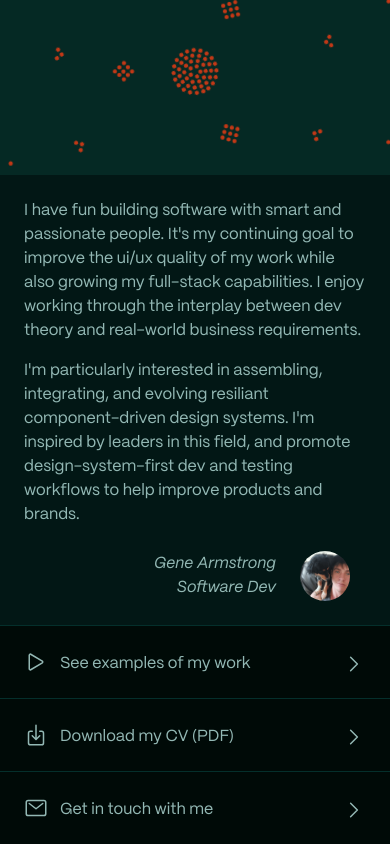
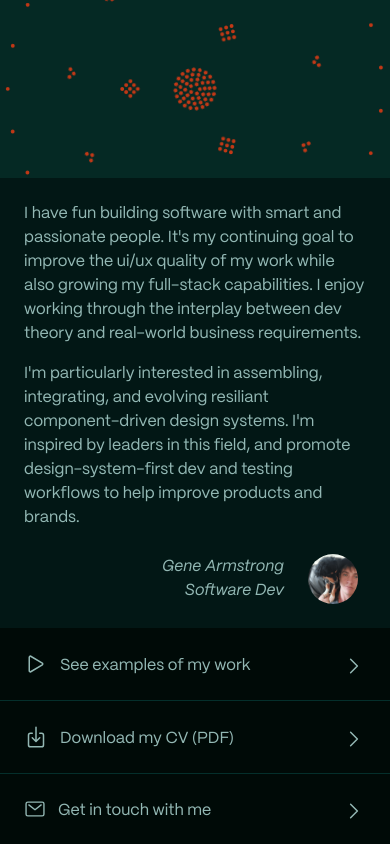
Before and after one commit to ggarmstrong/ggarmstrong.github.io, a SvelteKit app: page / in a window 390 px wide. Built offline with nearby package versions, Linux system fonts and the light colour scheme.

Commit message:
responsive touchups

```diff
--- a/src/lib/components/IconMail.svelte
+++ b/src/lib/components/IconMail.svelte
@@ -1,4 +1,4 @@
-<svg width="24px" height="24px" viewBox="0 0 512 512">
+<svg width="22px" height="22px" viewBox="0 0 512 512">
 	<rect
 		x="48"
 		y="96"
--- a/src/lib/theme/theme-variables.ts
+++ /dev/null
@@ -1,6 +0,0 @@
-module.exports = {
-	environmentVariables: {
-		'--breakpoint-md': '640px',
-		'--breakpoint-lg': '1024px',
-	}
-};
--- a/src/routes/+layout.svelte
+++ b/src/routes/+layout.svelte
@@ -77,7 +77,10 @@
 	}
 
 	:global(h1) {
-		font-size: 4rem;
+		font-size: 3rem;
+		@media (min-width: 640px) {
+			font-size: 4rem;
+		}
 	}
 
 	:global(p) {
@@ -91,10 +94,12 @@
 	main {
 		display: flex;
 		flex-direction: column-reverse;
+		justify-content: flex-end;
 		height: 100%;
 
-		@media (min-width: 640px) {
+		@media (min-width: 960px) {
 			flex-direction: row;
+			justify-content: flex-start;
 		}
 	}
 </style>
--- a/src/routes/+page.svelte
+++ b/src/routes/+page.svelte
@@ -27,6 +27,7 @@
 
 <div class="content">
 	<div class="intro">
+		<div class="intro-inner">
 			<p>
 				I have fun building software with smart and passionate people. It's my continuing goal to
 				improve the ui/ux quality of my work while also growing my full-stack capabilities. I enjoy
@@ -46,6 +47,7 @@
 					<img src="/ggarmstrong-avatar.png" />
 				</div>
 			</address>
+		</div>
 	</div>
 	<ul>
 		<li>
@@ -69,8 +71,8 @@
 	</ul>
 </div>
 <div class="image">
-	<div class="image-inner">
-		<svg width="100%" height="100%" viewBox="0 0 {imageSize} {imageSize}">
+	<!-- <div class="image-inner"> -->
+	<svg viewBox="0 0 {imageSize} {imageSize}" preserveAspectRatio="xMidyMid slice">
 		{#each Array(centerOrbits) as _, centerOrbitIndex}
 			<circle
 				class="orbit orbit-center"
@@ -101,7 +103,7 @@
 			</g>
 		{/each}
 	</svg>
-	</div>
+	<!-- </div> -->
 </div>
 
 <style lang="scss">
@@ -119,10 +121,7 @@
 		display: flex;
 		flex-direction: column;
 		height: 100%;
-		@media (min-width: 640px) {
-			min-width: 480px;
-			width: 40%;
-		}
+		min-width: 40%;
 	}
 
 	.intro {
@@ -132,13 +131,18 @@
 		display: flex;
 		flex-direction: column;
 		justify-content: center;
+		align-items: center;
+	}
+
+	.intro-inner {
+		max-width: 640px;
 	}
 
 	address {
 		display: flex;
 		justify-content: flex-end;
 		padding-top: 1.5rem;
-		padding-right: 1rem;
+		padding-right: 0.5rem;
 		align-items: center;
 	}
 
@@ -176,19 +180,28 @@
 		list-style: none;
 	}
 
-	li a {
+	li {
+		border-style: solid;
+		border-color: var(--theme-color-teal-500);
+		border-width: 0;
+		border-top-width: 1px;
+		width: 100%;
+		a {
 			display: flex;
 			// font-weight: bold;
 			text-decoration: none;
 			padding: 1.5rem var(--theme-padding) 1.25rem;
-		border-style: solid;
-		border-color: var(--theme-color-teal-500);
-		border-width: 0;
-		border-top-width: 1px;
 			display: flex;
 			align-items: center;
 			justify-content: space-between;
 			line-height: 1;
+			max-width: 640px;
+			margin-left: auto;
+			margin-right: auto;
+		}
+		&:first-of-type {
+			border-top-width: 0;
+		}
 	}
 
 	.label {
@@ -201,28 +214,38 @@
 	}
 
 	.image {
-		flex: 1;
+		position: relative;
+		overflow: hidden;
+		min-height: 15%;
 		display: flex;
 		align-items: center;
 		justify-content: center;
-		position: relative;
-		overflow: hidden;
-		min-height: 200px;
+		width: 100%;
 
 		svg {
 			overflow: visible;
 			width: 100%;
+			height: auto;
+
+			@media (min-width: 640px) {
+				transform: scale(1.15);
+			}
+
+			@media (min-width: 1200px) and (max-width: 1200px) {
 				height: 100%;
+				width: auto;
+			}
 		}
 	}
 
 	.image-inner {
 		position: absolute;
-		top: 50;
-		left: 50%;
-		width: 110%;
-		// height: 100%;
-		transform: translate(-50%);
+		left: -5%;
+		right: -5%;
+		bottom: -5%;
+		top: -5%;
+		display: flex;
+		align-items: center;
 	}
 
 	.orbit {
--- a/src/routes/demos/+layout.svelte
+++ b/src/routes/demos/+layout.svelte
@@ -8,20 +8,23 @@
 	<slot />
 </section>
 
-<style>
+<style lang="scss">
 	section {
-		padding: 2rem;
-		width: 100%;
-		max-width: 768px;
-		margin-left: auto;
-		margin-right: auto;
+		padding: var(--theme-padding);
+
+		@media (min-width: 768px) {
+			margin-left: auto;
+			margin-right: auto;
+			max-width: 768px;
+			width: 100%;
+		}
 	}
 
 	a {
 		display: block;
 		padding: 1rem;
 		margin-bottom: 2rem;
-		margin-left: -1rem;
+		margin-left: -1.5rem;
 		color: #74a49e;
 	}
 </style>
```
Lines whose indentation alone changed are shown as unchanged.
